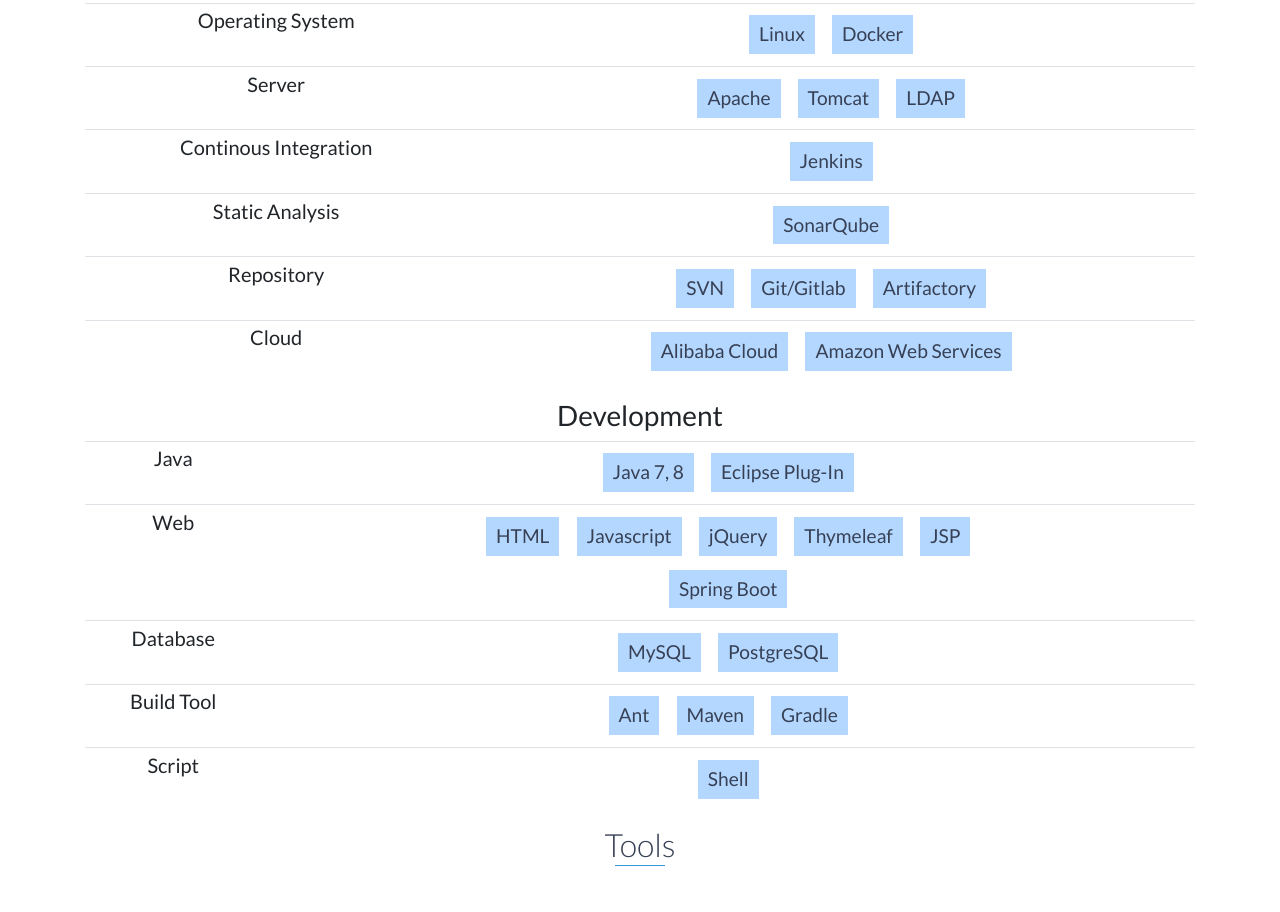
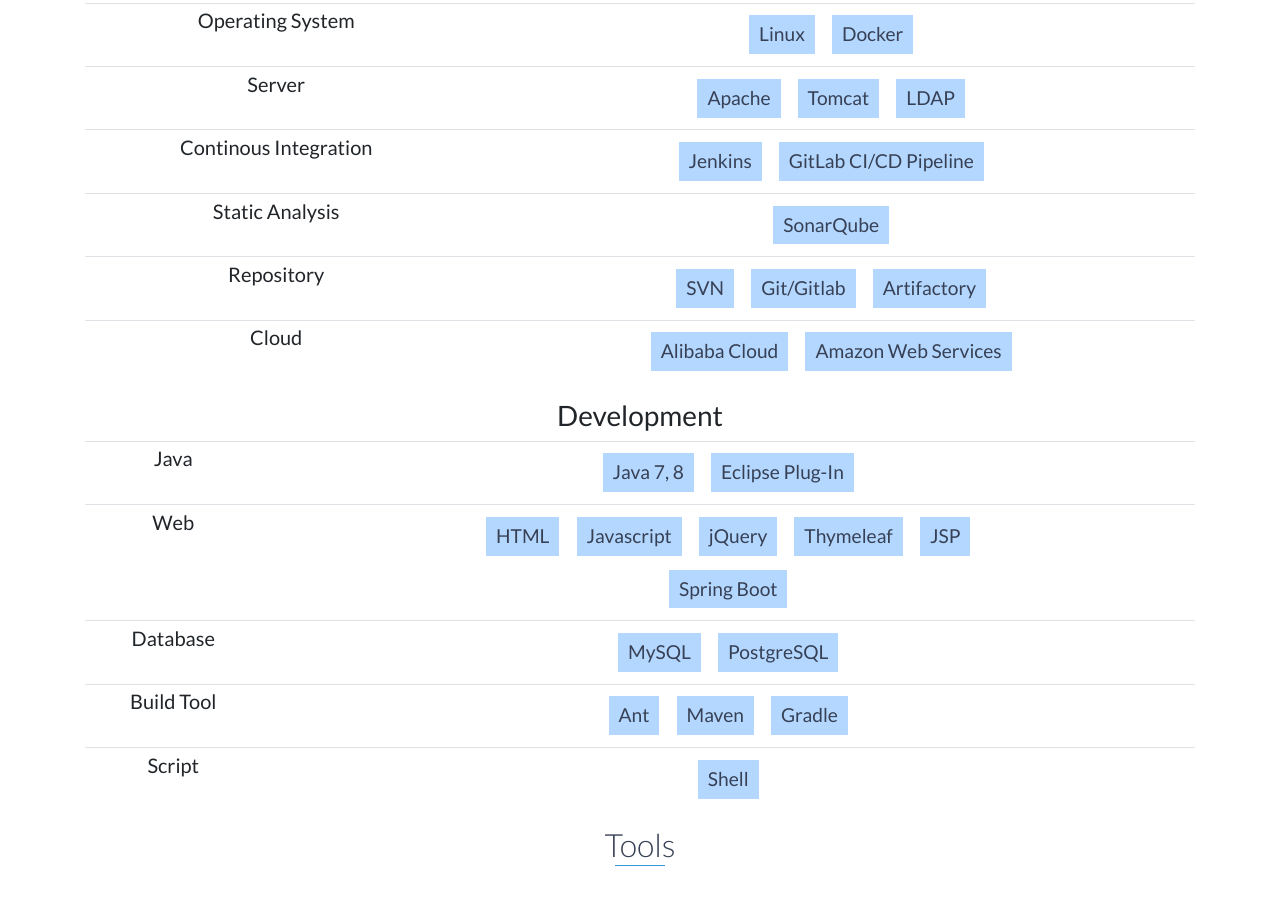
Before and after one commit to happygram/portfolio, a website: page index.html in a window 1280 px wide. Shown: the part 1842-2754 px from the top of the page. Drawn offline with nearby package versions, Linux system fonts and the light colour scheme.

Commit message:
Add skill to 'GitLab CI/CD Pipeline'

```diff
--- a/index.html
+++ b/index.html
@@ -160,6 +160,7 @@
 	       				<td>
 	        				<ul>
 			            		<li>Jenkins</li>
+	            		                <li>GitLab CI/CD Pipeline</li>
 							</ul>
 						</td>
 					</tr>
```
